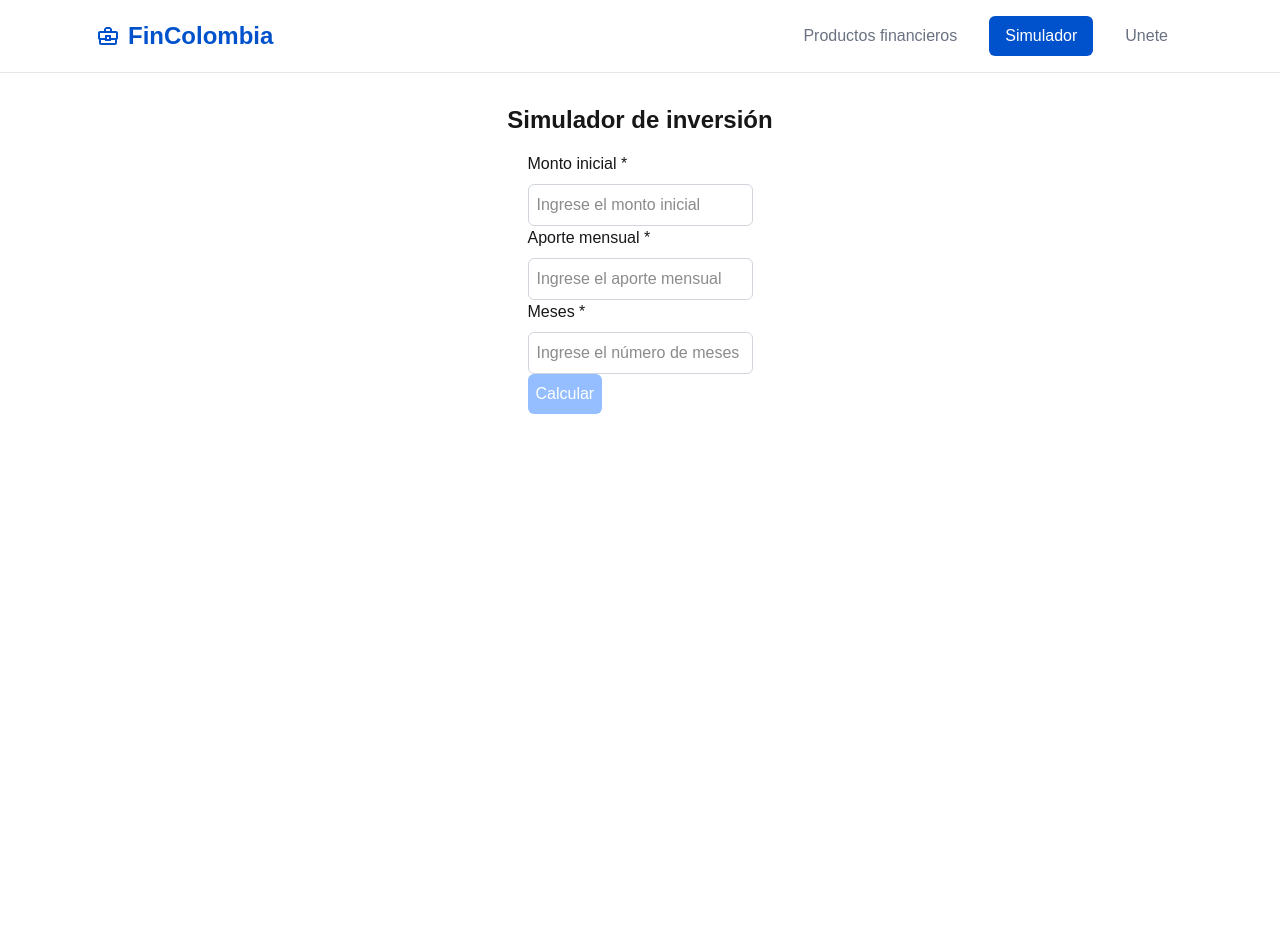
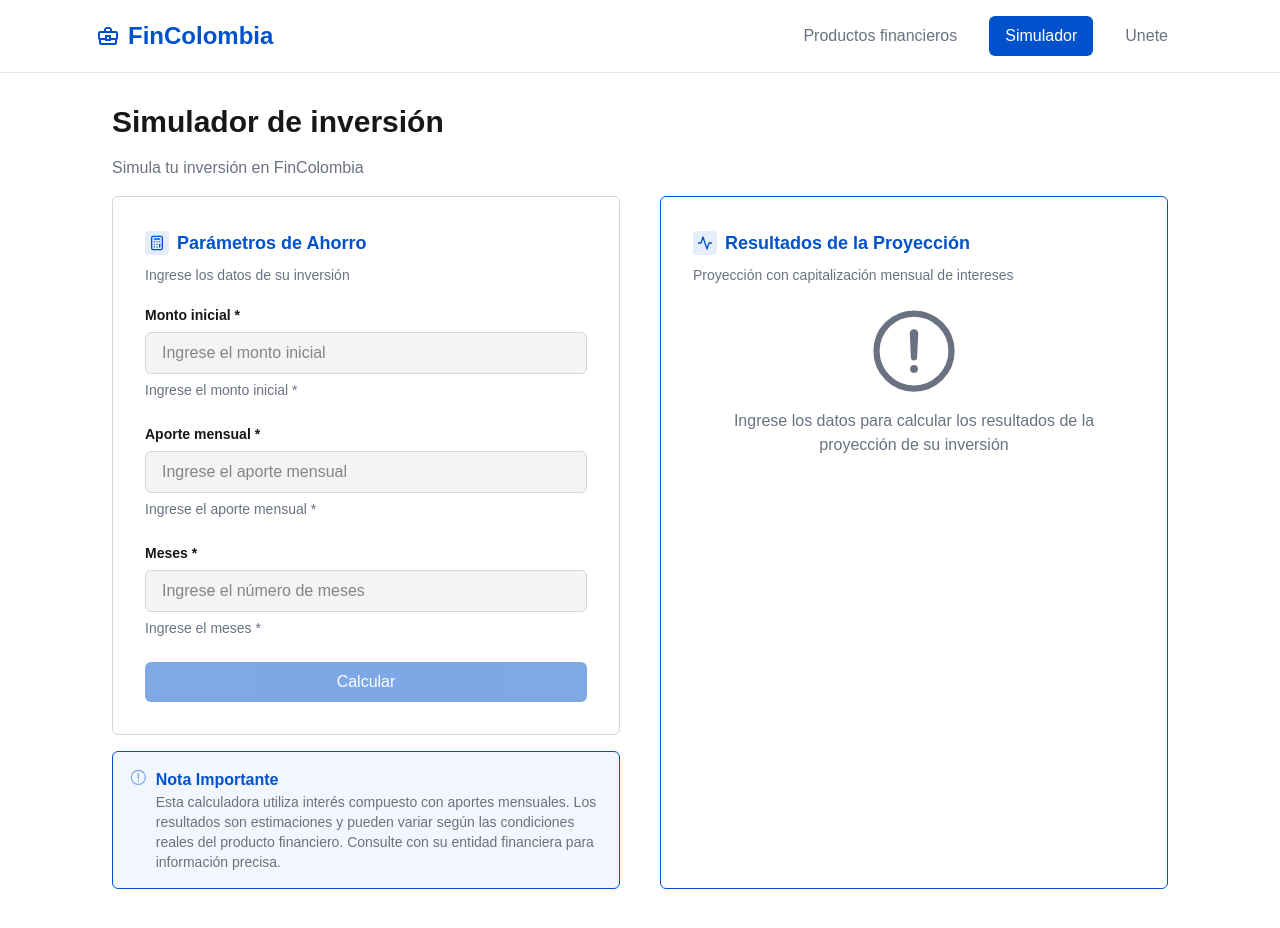
Before and after one commit to MutedSystem/prueba-simulador-ahorro, a Next.js app in the folder front/: page /simulator in a window 1280 px wide. Before the commit the page ends 800 px from the top, so only its background shows below. Built offline with nearby package versions, Linux system fonts and the light colour scheme.

Commit message:
feat: estilizada pagina de simulacion de rentabilidad

```diff
--- a/front/app/simulator/page.tsx
+++ b/front/app/simulator/page.tsx
@@ -3,8 +3,9 @@ import SimulatorForm from '@/src/components/Simulator/SimulatorForm';
 
 const SimulatorPage = () => {
   return (
-    <main className='p-10 flex flex-col gap-4 items-center justify-center'>
-      <h1 className='text-2xl font-bold'>Simulador de inversión</h1>
+    <main className='p-10 flex flex-col gap-4 px-[5%] md:px-16 lg:px-20 xl:px-28 2xl:px-[300px]'>
+      <h1 className='text-3xl font-bold'>Simulador de inversión</h1>
+      <p className='text-gray-500'>Simula tu inversión en FinColombia</p>
       <SimulatorForm />
     </main>
   );
--- /dev/null
+++ b/front/src/components/Simulator/NoResult.tsx
@@ -0,0 +1,13 @@
+import React from 'react';
+import { IoAlertCircleOutline } from 'react-icons/io5';
+
+const NoResult = () => {
+  return (
+    <div className="flex flex-col items-center justify-center gap-2">
+      <IoAlertCircleOutline className="text-[100px] text-gray-500 h-fit" />
+      <p className="text-gray-500 text-center">Ingrese los datos para calcular los resultados de la proyección de su inversión</p>
+    </div>
+  );
+};
+
+export default NoResult;
--- /dev/null
+++ b/front/src/components/Simulator/Result.tsx
@@ -0,0 +1,74 @@
+import { SimulatorFields, SimulatorResult } from '@/src/customHooks/useFormSimulator';
+import { YEARLY_INTEREST_RATE } from '@/src/utils/constants';
+import { formatCurrency } from '@/src/utils/formatCurrency';
+import { parseCurrency } from '@/src/utils/parceCurrency';
+import React from 'react';
+import { FiActivity } from 'react-icons/fi';
+import { IoWalletOutline } from 'react-icons/io5';
+import { MdOutlineSavings } from 'react-icons/md';
+
+type ResultProps = SimulatorResult & SimulatorFields;
+
+const Result = ({ finalAmount, savedAmount, interestEarned, amount, monthlyAmount, months }: ResultProps) => {
+
+  const totalMonthlyAmount = formatCurrency(parseCurrency(monthlyAmount) * Number(months));
+
+  return (
+    <div className="flex flex-col gap-4">
+      <div className="bg-primary/5 px-6 py-3 rounded-md">
+        <div className="flex items-center gap-2">
+          <IoWalletOutline className="text-primary text-4xl bg-primary/10 p-2 rounded-sm" />
+          <div>
+            <p className="text-gray-500 text-sm">Total ahorrado</p>
+            <p className="text-gray-900 text-[25px] font-bold">{savedAmount}</p>
+          </div>
+        </div>
+        <p className="text-gray-500 text-sm mt-2">Total ahorrado con aportes mensuales</p>
+      </div>
+      <div className="bg-green-500/5 px-6 py-3 rounded-md border border-green-500/50">
+        <div className="flex items-center gap-2">
+          <FiActivity className="text-green-500 text-4xl bg-green-500/10 p-2 rounded-sm" />
+          <div>
+            <p className="text-gray-500 text-sm">Intereses ganados</p>
+            <p className="text-green-500/80 text-[25px] font-bold">{interestEarned}</p>
+          </div>
+        </div>
+        <p className="text-gray-500 text-sm mt-2">Intereses ganados por capitalización mensual al {YEARLY_INTEREST_RATE * 100}% anual</p>
+      </div>
+      <div className="bg-primary/5 px-6 py-3 rounded-md border-2 border-primary">
+        <div className="flex items-center gap-2">
+          <MdOutlineSavings className="text-primary text-4xl bg-primary/10 p-2 rounded-sm" />
+          <div>
+            <p className="text-gray-500 text-sm">Total final</p>
+            <p className="text-gray-900 text-[25px] font-bold">{finalAmount}</p>
+          </div>
+        </div>
+        <p className="text-gray-500 text-sm mt-2">Total final con capitalización mensual de intereses</p>
+      </div>
+
+      <div className='p-3 bg-primary/5 rounded-md text-[14px] gap-2 flex flex-col'>
+        <p className='text-gray-900 font-bold'>Desgloce de la proyección</p>
+        <div className='flex gap-2 items-center justify-between'>
+          <p className='text-gray-500'>Total inicial:</p>
+          <p className='text-gray-900 font-bold'>{amount}</p>
+        </div>
+        <div className='flex gap-2 items-center justify-between'>
+          <p className='text-gray-500'>Aportes mensuales ({monthlyAmount} x {months}): </p>
+          <p className='text-gray-900 font-bold'>{totalMonthlyAmount}</p>
+        </div>
+        <div className='w-full h-px bg-gray-200'></div>
+        <div className='flex gap-2 items-center justify-between'>
+          <p className='text-gray-500'>Rendimiento ({YEARLY_INTEREST_RATE * 100}% anual): </p>
+          <p className='text-green-600/80 font-bold'>+{interestEarned}</p>
+        </div>
+        <div className='w-full h-px bg-gray-200'></div>
+        <div className='flex gap-2 items-center justify-between'>
+          <p className='text-gray-500'>Total final: </p>
+          <p className='text-gray-900 font-bold'>{finalAmount}</p>
+        </div>
+      </div>
+    </div>
+  );
+};
+
+export default Result;
--- /dev/null
+++ b/front/src/components/Simulator/SimulatorAlert.tsx
@@ -0,0 +1,16 @@
+import React from 'react';
+import { IoAlertCircleOutline } from 'react-icons/io5';
+
+const SimulatorAlert = () => {
+  return (
+    <div className="flex gap-2 p-4 border border-primary rounded-md bg-primary/5">
+      <IoAlertCircleOutline className="text-6xl text-primary/50 h-fit" />
+      <div>
+        <p className="font-bold text-primary">Nota Importante</p>
+        <p className="text-gray-500 text-sm">Esta calculadora utiliza interés compuesto con aportes mensuales. Los resultados son estimaciones y pueden variar según las condiciones reales del producto financiero. Consulte con su entidad financiera para información precisa.</p>
+      </div>
+    </div>
+  );
+};
+
+export default SimulatorAlert;
--- a/front/src/components/Simulator/SimulatorForm.tsx
+++ b/front/src/components/Simulator/SimulatorForm.tsx
@@ -1,6 +1,11 @@
 "use client";
 import SimulatorInput from "./SimulatorInput";
 import useFormSimulator from "@/src/customHooks/useFormSimulator";
+import { FiActivity } from "react-icons/fi";
+import SimulatorHeader from "./SimulatorHeader";
+import SimulatorAlert from "./SimulatorAlert";
+import NoResult from "./NoResult";
+import Result from "./Result";
 
 const SimulatorForm = () => {
   const {
@@ -15,8 +20,11 @@ const SimulatorForm = () => {
   } = useFormSimulator();
 
   return (
-    <>
-      <form>
+    <div className="grid grid-cols-1 md:grid-cols-2 gap-10">
+      <div className="flex flex-col gap-4">
+        <div className="border border-gray-300 rounded-md p-8 h-fit">
+          <SimulatorHeader />
+          <form className="flex flex-col gap-6 mt-5">
             <SimulatorInput
               label="Monto inicial *"
               id="amount"
@@ -54,19 +62,24 @@ const SimulatorForm = () => {
               type="button"
               onClick={handleClick}
               disabled={!canCalculate}
-          className="bg-blue-500 text-white p-2 rounded-md disabled:opacity-50 disabled:cursor-not-allowed"
+              className="bg-primary text-white p-2 rounded-md disabled:opacity-50 disabled:cursor-not-allowed"
             >
               Calcular
             </button>
           </form>
-      {result && (
-        <div className="flex flex-col gap-2">
-          <p>Total ahorrado: {result.savedAmount}</p>
-          <p>Interés ganado: {result.interestEarned}</p>
-          <p>Total final: {result.finalAmount}</p>
         </div>
-      )}
-    </>
+        <SimulatorAlert />
+      </div>
+      <div className="border border-primary rounded-md p-8 h-full">
+        <div className="flex gap-2 items-center text-primary font-bold mb-2">
+          <FiActivity className="text-2xl bg-primary/10 p-1 rounded-sm" />
+          <h2 className="text-lg font-bold">Resultados de la Proyección</h2>
+        </div>
+        <p className="text-gray-500 text-sm mb-4">Proyección con capitalización mensual de intereses</p>
+        {!result && <NoResult />}
+        {result && <Result {...result} {...fields} />}
+      </div>
+    </div>
   );
 };
 
--- /dev/null
+++ b/front/src/components/Simulator/SimulatorHeader.tsx
@@ -0,0 +1,16 @@
+import React from 'react';
+import { LuCalculator } from 'react-icons/lu';
+
+const SimulatorHeader = () => {
+  return (
+    <>
+      <div className="flex gap-2 items-center text-primary font-bold mb-2">
+        <LuCalculator className="text-2xl bg-primary/10 p-1 rounded-sm" />
+        <h2 className="text-lg font-bold">Parámetros de Ahorro</h2>
+      </div>
+      <p className="text-gray-500 text-sm mb-4">Ingrese los datos de su inversión</p>
+    </>
+  );
+};
+
+export default SimulatorHeader;
--- a/front/src/components/Simulator/SimulatorInput.tsx
+++ b/front/src/components/Simulator/SimulatorInput.tsx
@@ -25,8 +25,8 @@ const SimulatorInput = ({
   onBlur,
 }: SimulatorInputProps) => {
   return (
-    <div className="flex flex-col gap-2">
-      <label htmlFor={id}>{label}</label>
+    <div className="flex flex-col gap-[6px]">
+      <label htmlFor={id} className="font-bold text-[14px]">{label}</label>
       <input
         id={id}
         name={name}
@@ -34,9 +34,10 @@ const SimulatorInput = ({
         placeholder={placeholder}
         onChange={onChange}
         onBlur={onBlur}
-        className="w-full p-2 rounded-md border border-gray-300 focus:outline-none focus:ring-2 focus:ring-blue-500"
+        className={`w-full px-4 py-2 rounded-md border bg-gray-100 border-gray-300 focus:outline-none focus:ring-2 focus:ring-primary ${error && touched ? 'border-red-500' : ''}`}
       />
-      {error && touched && <p className="text-red-500">{error}</p>}
+      {error && touched && <small className="text-red-500">{error}</small>}
+      <small className={`text-gray-500 text-sm`}>Ingrese el {label.toLowerCase()}</small>
     </div>
   );
 };
```
Also changed, not shown: front/src/customHooks/useFormSimulator.tsx (+2 -10 lines). Lines whose indentation alone changed are shown as unchanged.
